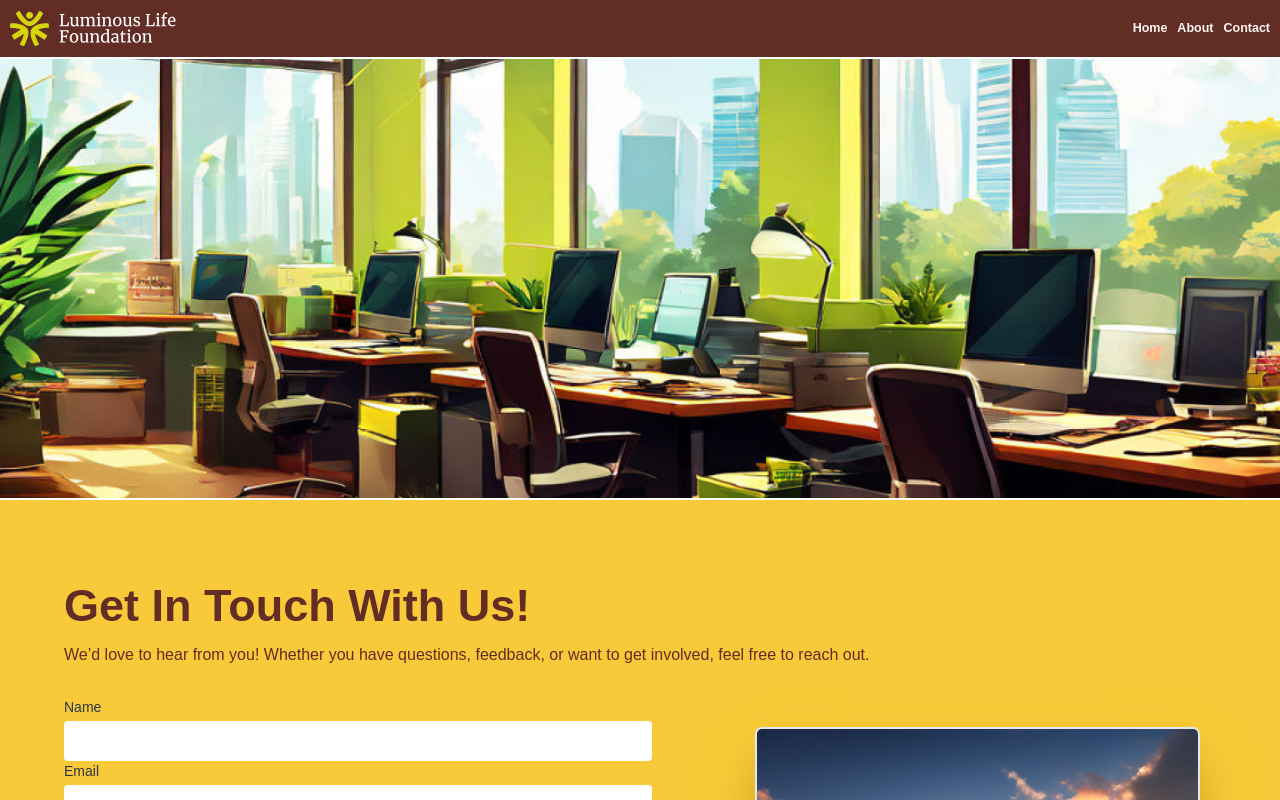
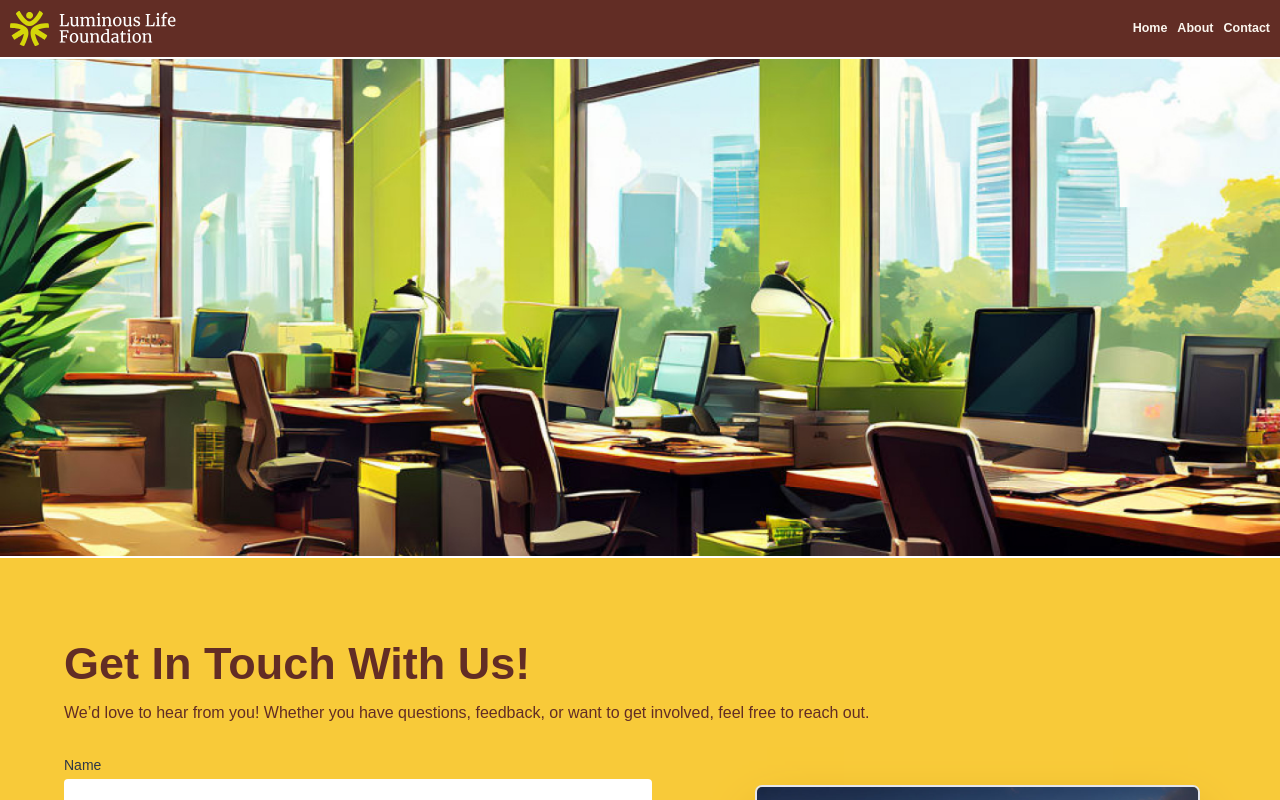
Before and after one commit to Jose-henry/LuminousLife, a Next.js app: page /contact in a window 1280 px wide. Shown: the top 800 px of the page. Built offline with nearby package versions, Linux system fonts and the light colour scheme; a web font is replaced by a local one.

Commit message:
messages

```diff
--- a/src/components/contact_components/picture.tsx
+++ b/src/components/contact_components/picture.tsx
@@ -10,6 +10,7 @@ const Picture: React.FC = () => {
             width: '100%',
             height: '500px',
             borderBottom: '2px solid white',
+            marginTop: '58px',
         }}>
         </div>
         </div>
```
